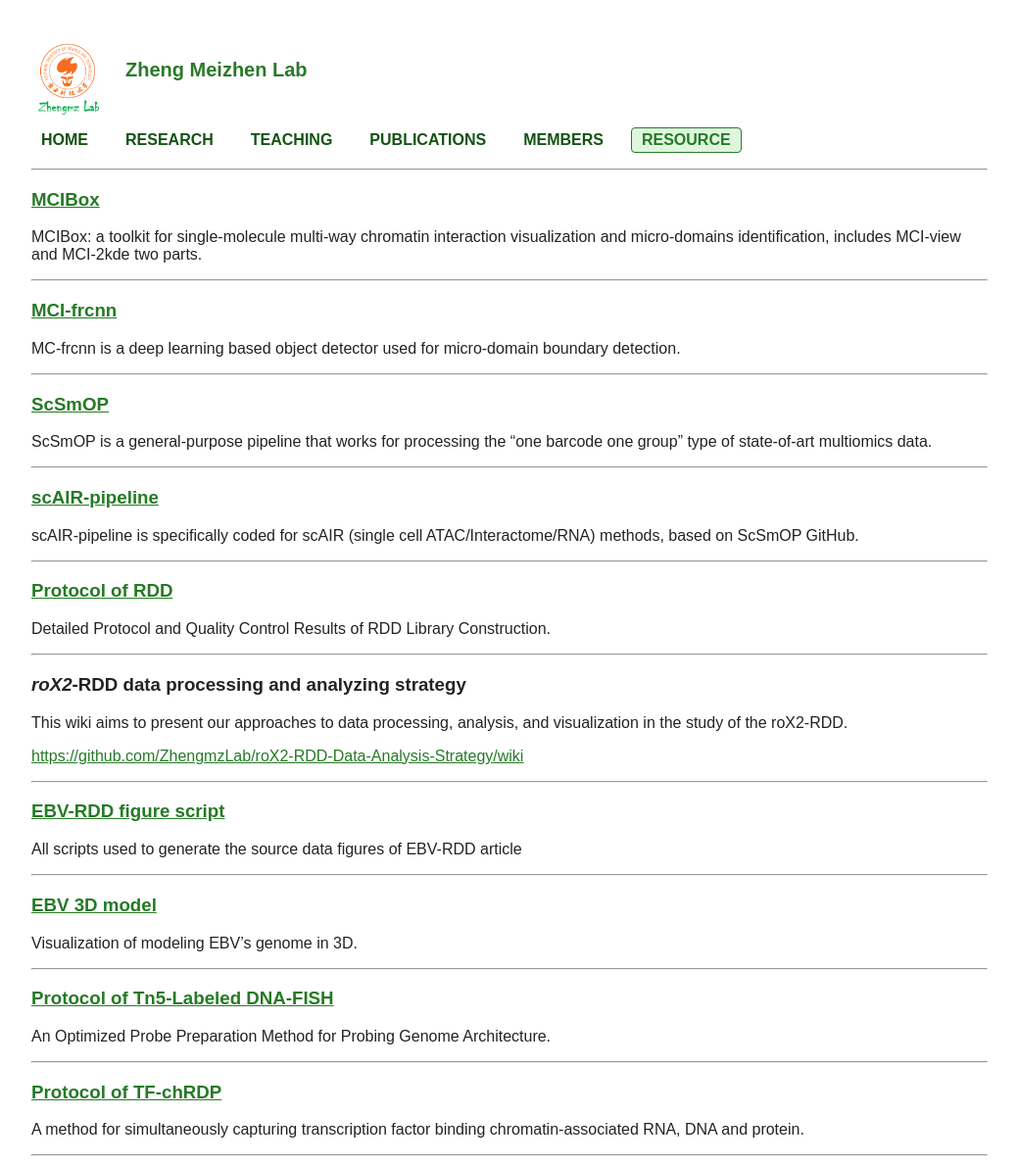
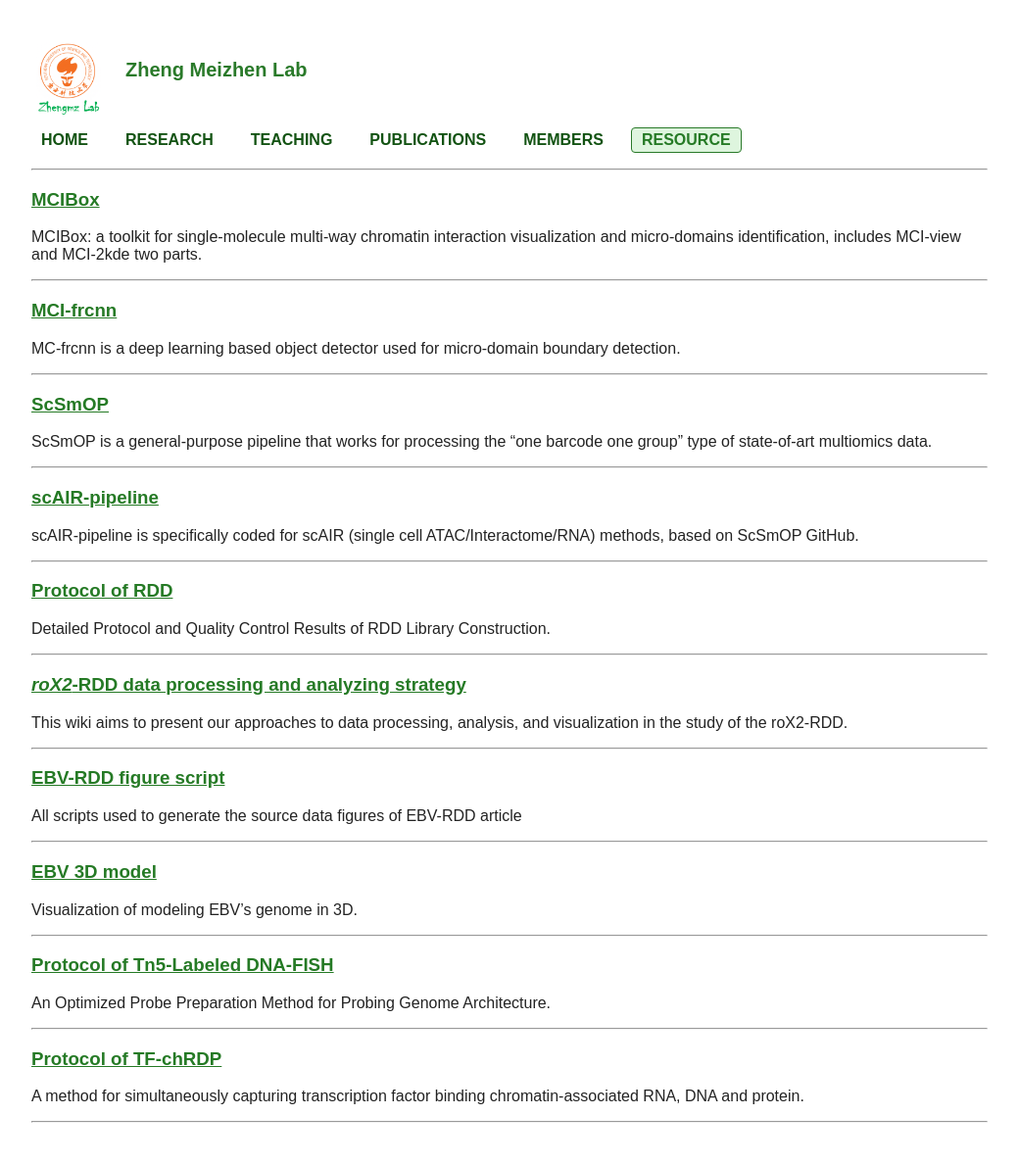
Before and after one commit to ZhengmzLab/zhengmzlab.github.io, a Jekyll site: the page built from resource.md, in a window 1280 px wide. Shown: the whole page at 98% size, without its empty margins (120-1159 px from the left). Built offline with Jekyll 4.4.1, drawn with Linux system fonts in a browser that asks for light colours; after the commit the page ends 1154 px from its top, so only the background shows below that; part of the change alters nothing that is shown.

Commit message:
Update resource.md

```diff
--- a/resource.md
+++ b/resource.md
@@ -28,10 +28,8 @@ Detailed Protocol and Quality Control Results of RDD Library Construction.
 
 ---
 
-### *roX2*-RDD data processing and analyzing strategy
+### [*roX2*-RDD data processing and analyzing strategy](https://github.com/ZhengmzLab/roX2-RDD-Data-Analysis-Strategy/wiki)
 This wiki aims to present our approaches to data processing, analysis, and visualization in the study of the roX2-RDD.
-
-[https://github.com/ZhengmzLab/roX2-RDD-Data-Analysis-Strategy/wiki](https://github.com/ZhengmzLab/roX2-RDD-Data-Analysis-Strategy/wiki)
 
 ---
 
```
